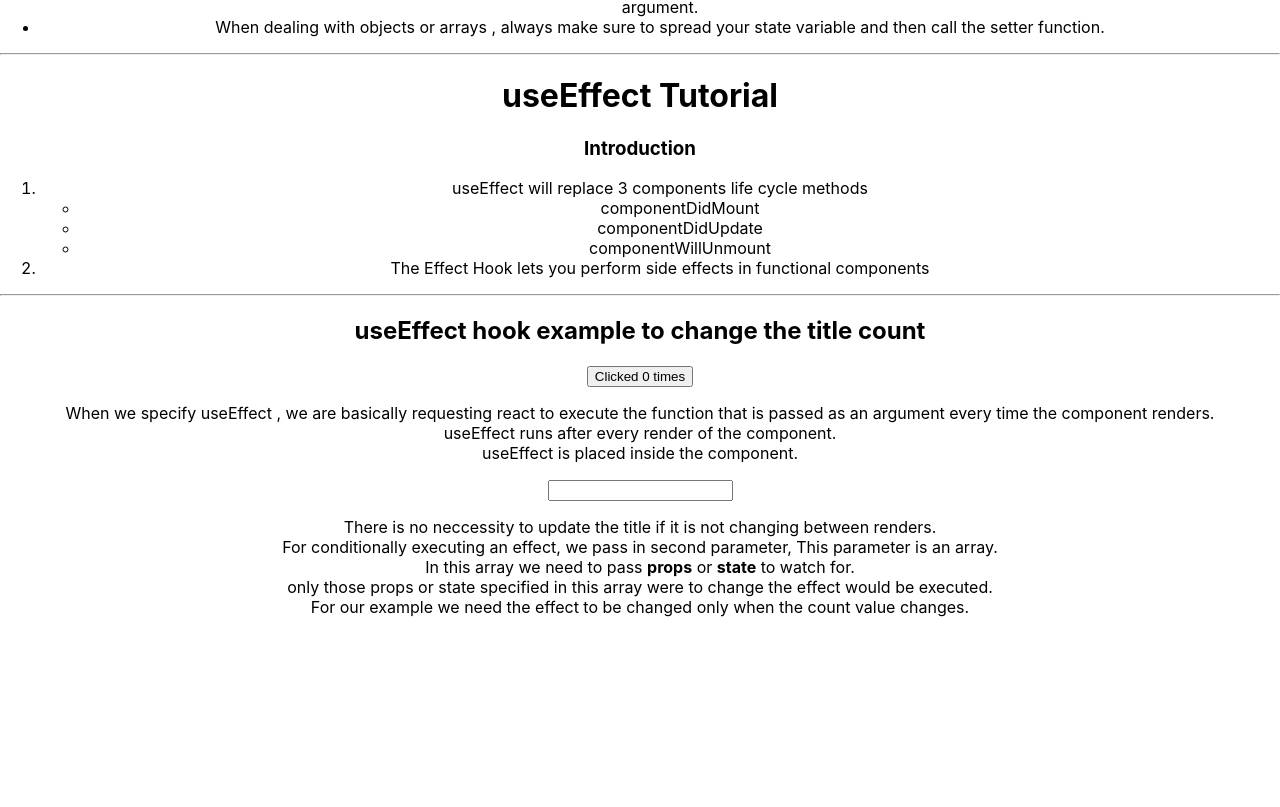
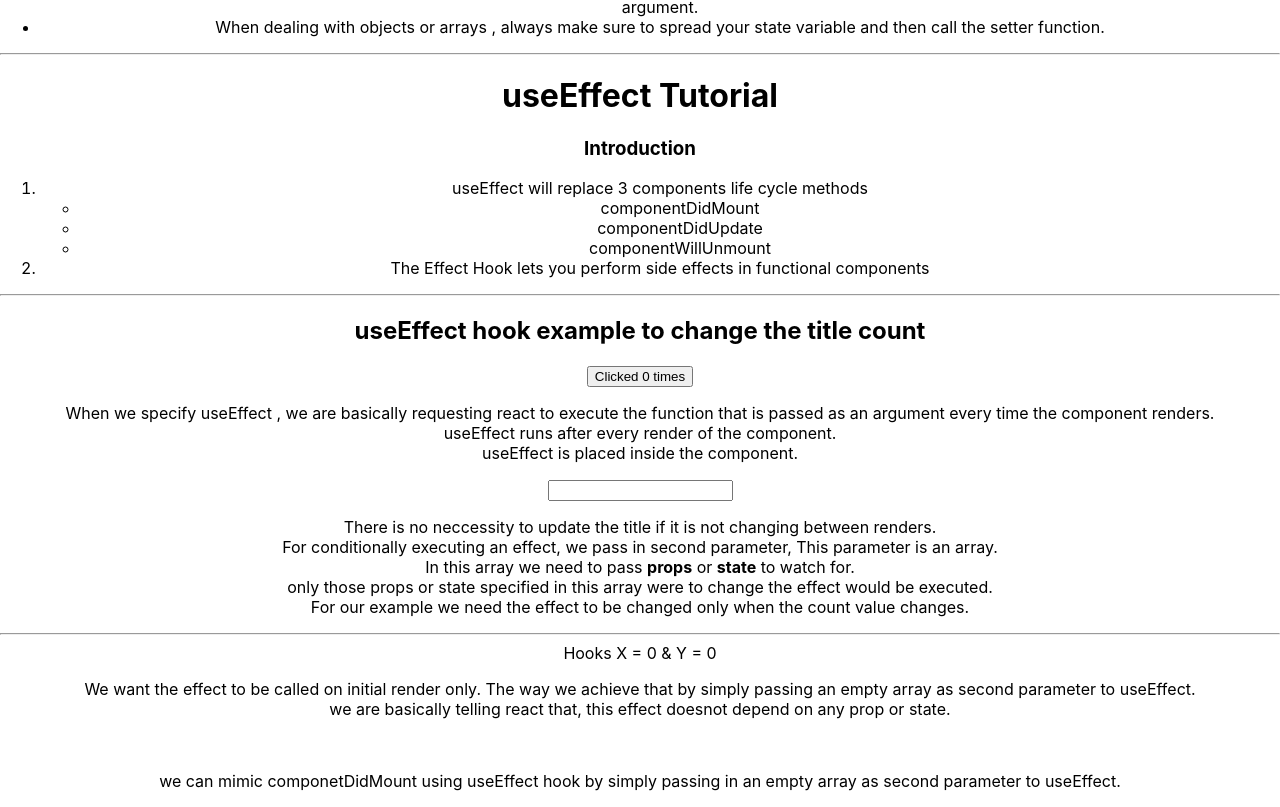
Before and after one commit to santosh-sanku/Hooks-Tutorials, a React (Create React App) app: page / in a window 1280 px wide. Shown: the part 2326-3133 px from the top of the page. Before the commit the page ends 2959 px from the top, so only its background shows below. Built offline with nearby package versions, Linux system fonts and the light colour scheme.

Commit message:
9-run-effect-only-once

```diff
--- a/src/App.js
+++ b/src/App.js
@@ -1,6 +1,8 @@
 import "./App.css";
+import ClassMouse from "./components/effectExample/ClassMouse";
 import ClassTitleCounter from "./components/effectExample/ClassTitleCounter";
 import EffectCounterOne from "./components/effectExample/EffectCounterOne";
+import HookMouse from "./components/effectExample/HookMouse";
 import Main from "./components/effectExample/Main";
 import IndexState from "./components/stateExample/IndexState";
 
@@ -15,6 +17,8 @@ function App() {
       <hr />
       <Main />
       <EffectCounterOne />
+      <hr />
+      <HookMouse />
     </div>
   );
 }
--- /dev/null
+++ b/src/components/effectExample/ClassMouse.jsx
@@ -0,0 +1,30 @@
+import React, { Component } from "react";
+
+class ClassMouse extends Component {
+  constructor(props) {
+    super(props);
+
+    this.state = {
+      x: 0,
+      y: 0,
+    };
+  }
+
+  logMousePosition = (e) => {
+    this.setState({ x: e.clientX, y: e.clientY });
+  };
+
+  componentDidMount() {
+    window.addEventListener("mousemove", this.logMousePosition);
+  }
+
+  render() {
+    return (
+      <div>
+        X - {this.state.x} Y - {this.state.y}
+      </div>
+    );
+  }
+}
+
+export default ClassMouse;
--- /dev/null
+++ b/src/components/effectExample/HookMouse.jsx
@@ -0,0 +1,42 @@
+import React, { useEffect, useState } from "react";
+
+const HookMouse = () => {
+  const [x, setX] = useState(0);
+  const [y, setY] = useState(0);
+
+  const logMousePosition = (e) => {
+    console.log("mouse event");
+    setX(e.clientX);
+    setY(e.clientY);
+  };
+
+  useEffect(() => {
+    console.log("useEffect called");
+    window.addEventListener("mousemove", logMousePosition);
+  }, []);
+
+  return (
+    <div>
+      <div>
+        Hooks X = {x} & Y = {y}
+      </div>
+      <div className="note">
+        <p>
+          We want the effect to be called on initial render only. The way we
+          achieve that by simply passing an empty array as second parameter to
+          useEffect.
+          <br />
+          we are basically telling react that, this effect doesnot depend on any
+          prop or state.
+        </p>
+        <br />
+        <p>
+          we can mimic componetDidMount using useEffect hook by simply passing
+          in an empty array as second parameter to useEffect.
+        </p>
+      </div>
+    </div>
+  );
+};
+
+export default HookMouse;
```
